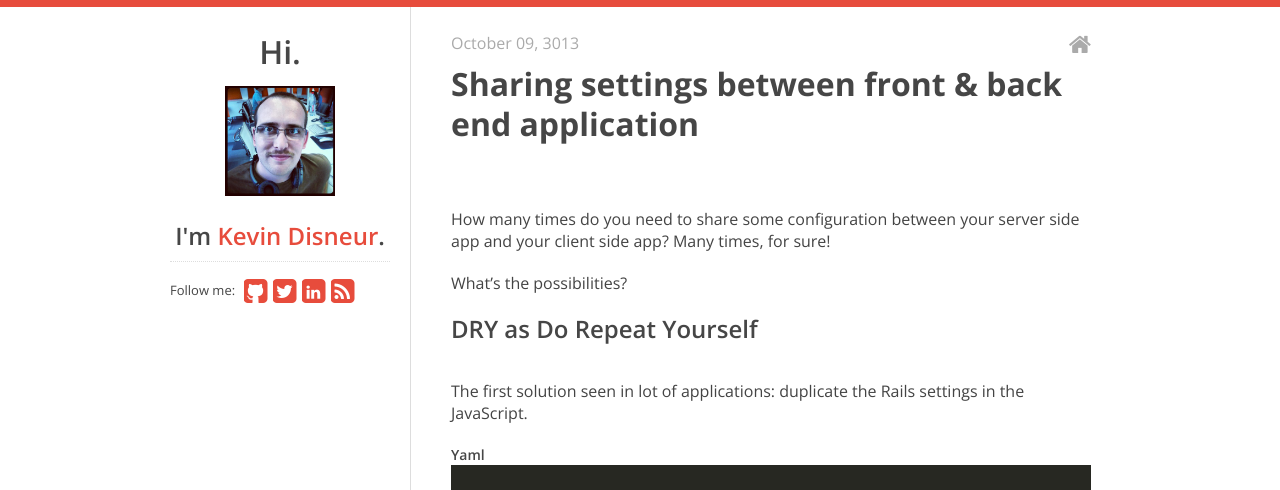
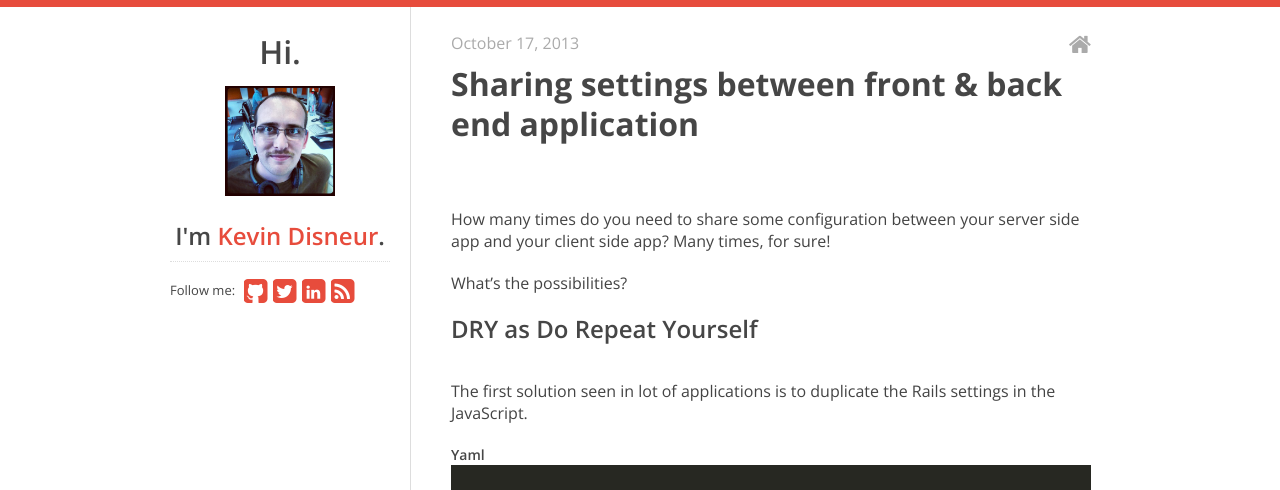
Before and after one commit to kdisneur/archives, a Jekyll site: the page built from source/_posts/2013-10-17-settings-js.md, in a window 1280 px wide and 900 px high. Shown: the top 490 px of the window. Built offline with Jekyll 4.4.1, drawn with Linux system fonts in a browser that asks for light colours; Markdown is read by kramdown in place of the engine named in the settings; some of the changed text lies outside the part shown.

```diff
--- a/source/_layouts/post.html
+++ b/source/_layouts/post.html
@@ -28,6 +28,8 @@ layout: default
   </ul>
 </div>
 
+<p>If you have suggestions, fixes, or anything else? Contact me on <a href="https://twitter.com/kdisneur">Twitter</a> or drop me an email at <a href="mailto:kevin@koboyz.org">kevin@koboyz.org</a></p>
+
 {% if site.related_posts.present? %}
   <div id="related">
     <h3>Related Posts</h3>
--- a/source/_posts/3013-10-09-settings-js.md
+++ b/source/_posts/2013-10-17-settings-js.md
@@ -13,7 +13,7 @@ What's the possibilities?
 
 ## DRY as Do Repeat Yourself
 
-The first solution seen in lot of applications: duplicate the Rails settings in the JavaScript.
+The first solution seen in lot of applications is to duplicate the Rails settings in the JavaScript.
 
 ###### Yaml
 
```
